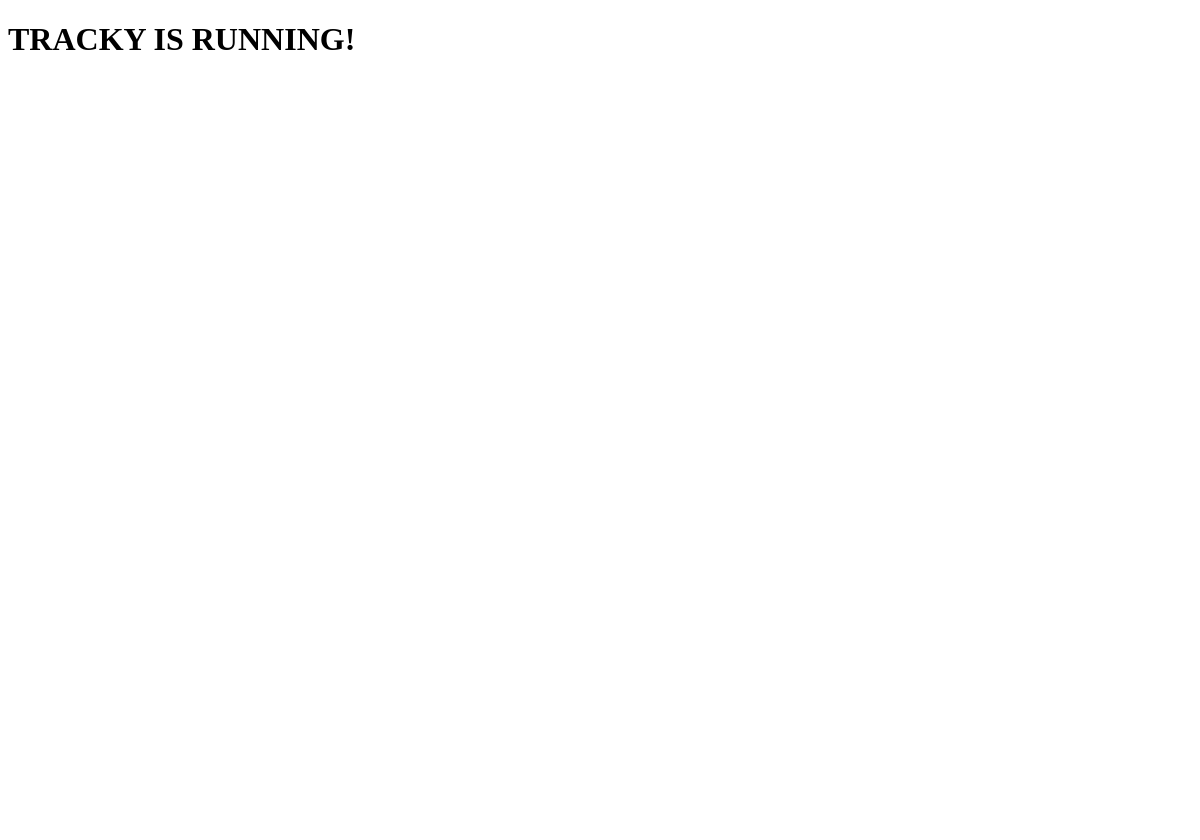
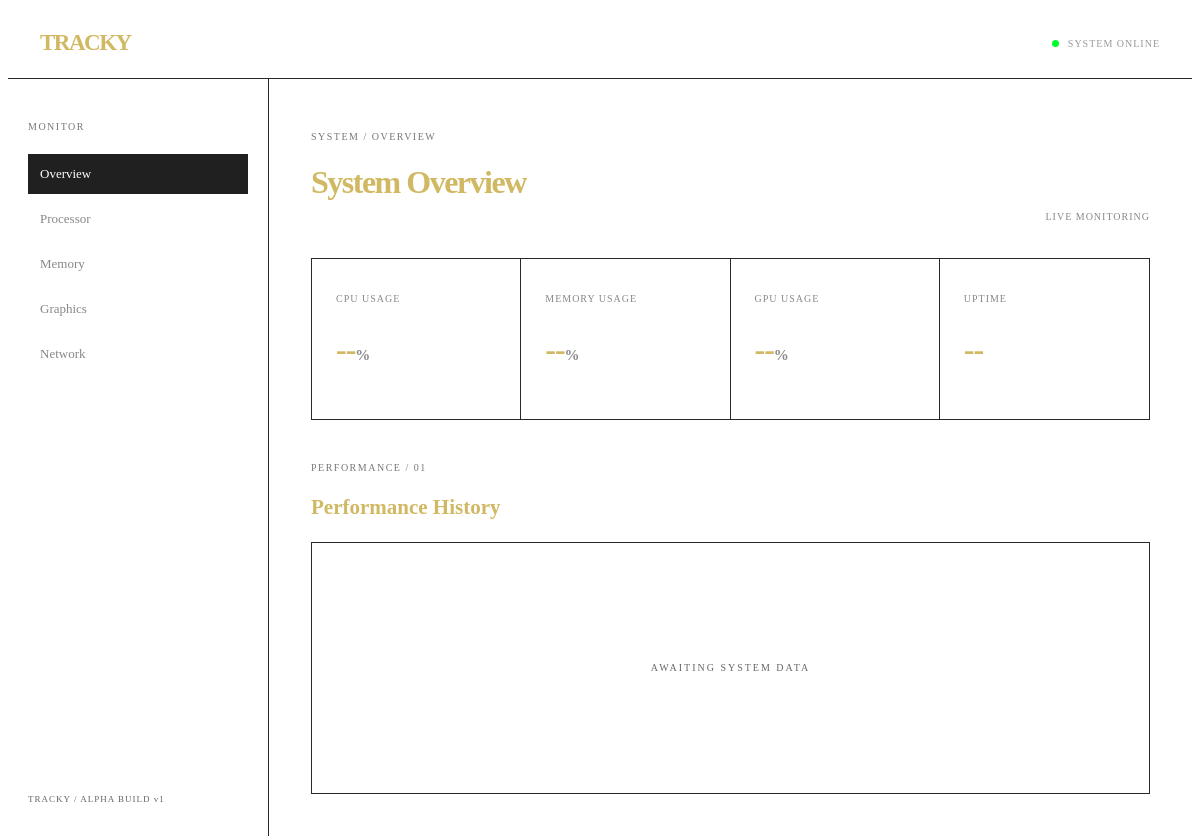
Before and after one commit to CatalinMogs/Tracky, an Electron app: page index.html in a window 1200 px wide. Before the commit the page ends 800 px from the top, so only its background shows below. Drawn offline with Linux system fonts and the light colour scheme.

Commit message:
In this commit, I built the dashboard, integrating actual life performance comes next.

```diff
--- a/index.html
+++ b/index.html
@@ -1,9 +1,88 @@
 <!DOCTYPE html>
-<html>
+<html lang="en">
     <head>
-        <title>Tracky</title>
+        <meta charset="UTF-8">
+        <meta name="viewport" content="width=device-width, initial-scale=1.0">
+        <title>Tracky - Your Personal Monitor</title>
+        <link rel="stylesheet" href="styles.css">
     </head>
     <body>
-        <h1>TRACKY IS RUNNING!</h1>
+
+        <div id="app">
+
+            <header class="topbar">
+                <div class="brand">TRACKY</div>
+                <div class="system-status">
+                    <span class="status-indicator"></span>
+                    SYSTEM ONLINE
+                </div>
+            </header>
+
+            <div class="layout">
+
+                <aside class="sidebar">
+                    <p class="section-label">MONITOR</p>
+
+                    <nav>
+                        <a class="nav-item active" href="#">Overview</a>
+                        <a class="nav-item" href="#">Processor</a>
+                        <a class="nav-item" href="#">Memory</a>
+                        <a class="nav-item" href="#">Graphics</a>
+                        <a class="nav-item" href="#">Network</a>
+                    </nav>
+
+                    <div class="sidebar-footer">
+                        TRACKY / ALPHA BUILD v1
+                    </div>
+                </aside>
+
+                <main class="workspace">
+
+                    <div class="page-heading">
+                        <div>
+                            <p class="section-label">SYSTEM / OVERVIEW</p>
+                            <h1>System Overview</h1>
+                        </div>
+
+                        <div class="timestamp">
+                            LIVE MONITORING
+                        </div>
+                    </div>
+
+                    <section class="telemetry">
+                        <div class="metric">
+                            <p>CPU USAGE</p>
+                            <h2>--<span>%</span></h2>
+                        </div>
+
+                        <div class="metric">
+                            <p>MEMORY USAGE</p>
+                            <h2>--<span>%</span></h2>
+                        </div>
+
+                        <div class="metric">
+                            <p>GPU USAGE</p>
+                            <h2>--<span>%</span></h2>
+                        </div>
+
+                        <div class="metric">
+                            <p>UPTIME</p>
+                            <h2>--</h2>
+                        </div>
+                    </section>
+
+                    <section class="performance">
+                        <p class="section-label">PERFORMANCE / 01</p>
+                        <h2>Performance History</h2>
+
+                        <div class="chart-placeholder">
+                            AWAITING SYSTEM DATA
+                        </div>
+                    </section>
+                </main>
+            </div>
+        </div>
+
+        <script src="renderer.js"></script>
     </body>
 </html>
--- a/renderer.js
+++ b/renderer.js
@@ -0,0 +1 @@
+console.log("Tracky interface initialized.");
--- a/styles.css
+++ b/styles.css
@@ -0,0 +1,153 @@
+.topbar {
+    height: 70px;
+    padding: 0 32px;
+    border-bottom: 1px solid #292929;
+    display: flex;
+    align-items: center;
+    justify-content: space-between;
+}
+
+.brand {
+    font-size: 23px;
+    font-weight: 800;
+    letter-spacing: -1.5px;
+    color: #D1B862;
+}
+
+.system-status {
+    font-size: 10px;
+    letter-spacing: 1px;
+    color: #999;
+    display: flex;
+    align-items: center;
+    gap: 9px;
+}
+
+.status-indicator {
+    width: 7px;
+    height: 7px;
+    background: #00FF2A;
+    border-radius: 50%;
+}
+
+.layout {
+    display: flex;
+    min-height: calc(100vh - 70px);
+}
+
+.sidebar {
+    width: 220px;
+    padding: 32px 20px;
+    border-right: 1px solid #292929;
+    display: flex;
+    flex-direction: column;
+}
+
+.section-label {
+    font-size: 10px;
+    letter-spacing: 1.5px;
+    color: #777;
+    margin-bottom: 22px;
+}
+
+nav {
+    display: flex;
+    flex-direction: column;
+    gap: 5px;
+}
+
+.nav-item {
+    padding: 12px;
+    color: #888;
+    text-decoration: none;
+    font-size: 13px;
+}
+
+.nav-item:hover,
+.nav-item.active {
+    color: #FFF;
+    background: #202020;
+}
+
+.sidebar-footer {
+    margin-top: auto;
+    font-size: 9px;
+    letter-spacing: 1px;
+    color: #666;
+}
+
+.workspace {
+    flex: 1;
+    padding: 42px;
+    min-width: 0;
+}
+
+.page-heading {
+    display: flex;
+    justify-content: space-between;
+    align-items: flex-end;
+    margin-bottom: 36px;
+}
+
+.page-heading h1 {
+    font-size: 32px;
+    letter-spacing: -1.5px;
+    color: #D1B862;
+}
+
+.timestamp {
+    color: #888;
+    font-size: 10px;
+    letter-spacing: 1px;
+}
+
+.telemetry {
+    display: grid;
+    grid-template-columns: repeat(4, 1fr);
+    border: 1px solid #292929;
+    margin-bottom: 42px;
+}
+
+.metric {
+    padding: 24px;
+    border-right: 1px solid #292929;
+}
+
+.metric:last-child {
+    border-right: none;
+}
+
+.metric p {
+    font-size: 10px;
+    color: #888;
+    letter-spacing: 1px;
+    margin-bottom: 18px;
+}
+
+.metric h2 {
+    font-size: 32px;
+    letter-spacing: -1px;
+    color: #D1B862;
+}
+
+.metric h2 span {
+    font-size: 15px;
+    color: #888;
+}
+
+.performance h2 {
+    font-size: 21px;
+    margin-bottom: 22px;
+    color: #D1B862;
+}
+
+.chart-placeholder {
+    height: 250px;
+    border: 1px solid #292929;
+    display: flex;
+    justify-content: center;
+    align-items: center;
+    color: #666;
+    font-size: 10px;
+    letter-spacing: 2px;
+}
```
